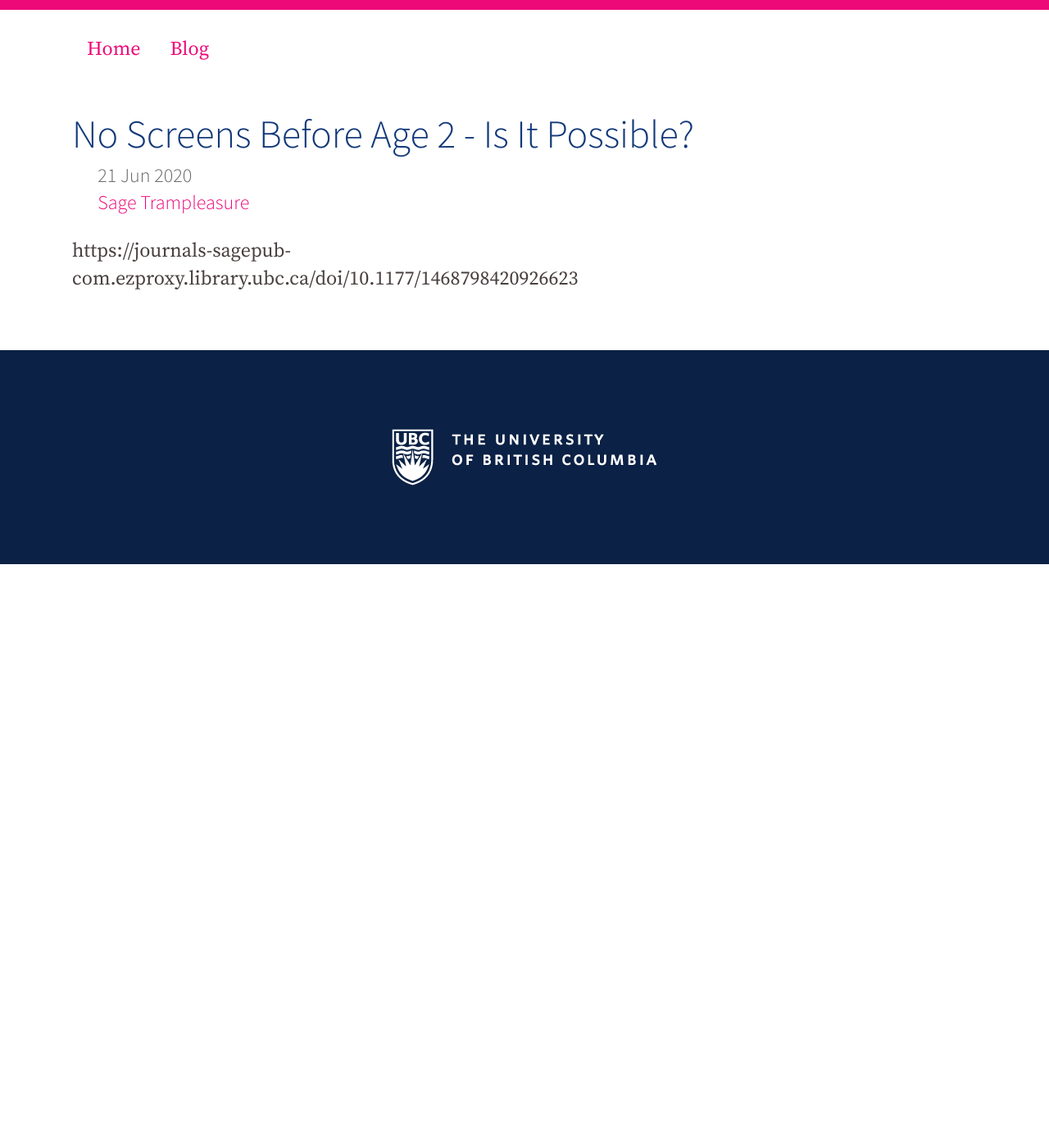
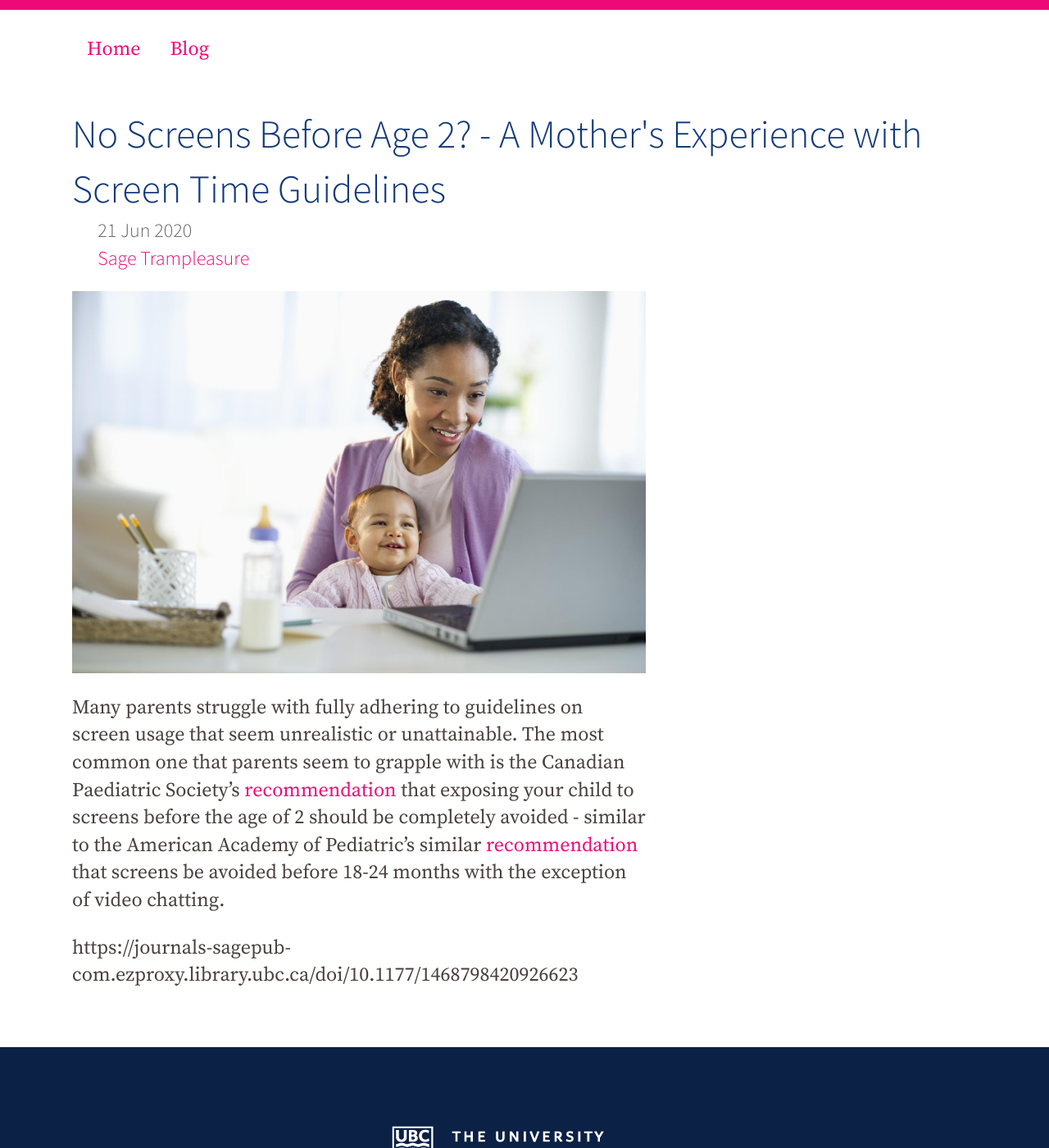
Before and after one commit to famliy-screen-time/familyscreentime.ca, a Jekyll site: the page built from _posts/2020-06-21-no-screens-before-age-2-is-it-possible.md, in a window 1280 px wide and 1400 px high. Shown: the whole window at 82% size. Built offline with Jekyll 4.4.1, drawn with Linux system fonts in a browser that asks for light colours; nearby versions of some CDN libraries.

Commit message:
Update Blog “2020-06-21-no-screens-before-age-2-is-it-possible”

```diff
--- a/_posts/2020-06-21-no-screens-before-age-2-is-it-possible.md
+++ b/_posts/2020-06-21-no-screens-before-age-2-is-it-possible.md
@@ -1,7 +1,13 @@
 ---
 layout: post
-title: No Screens Before Age 2 - Is It Possible?
+title: No Screens Before Age 2? - A Mother's Experience with Screen Time Guidelines
 date: 2020-06-21T20:39:08.982Z
 author: sagetrampleasure
 ---
+![Mother and child with laptop](/assets/uploads/pic.jpg "Mother and child with laptop")
+
+Many parents struggle with fully adhering to guidelines on screen usage that seem unrealistic or unattainable. The most common one that parents seem to grapple with is the Canadian Paediatric Society's [recommendation](https://www.cps.ca/en/documents/position/screen-time-and-young-children) that exposing your child to screens before the age of 2 should be completely avoided - similar to the American Academy of Pediatric's similar [recommendation](https://www.aap.org/en-us/about-the-aap/aap-press-room/news-features-and-safety-tips/Pages/Children-and-Media-Tips.aspx) that screens be avoided before 18-24 months with the exception of video chatting.
+
+
+
 https://journals-sagepub-com.ezproxy.library.ubc.ca/doi/10.1177/1468798420926623
```
Also changed, not shown: assets/uploads/pic.jpg (added).
